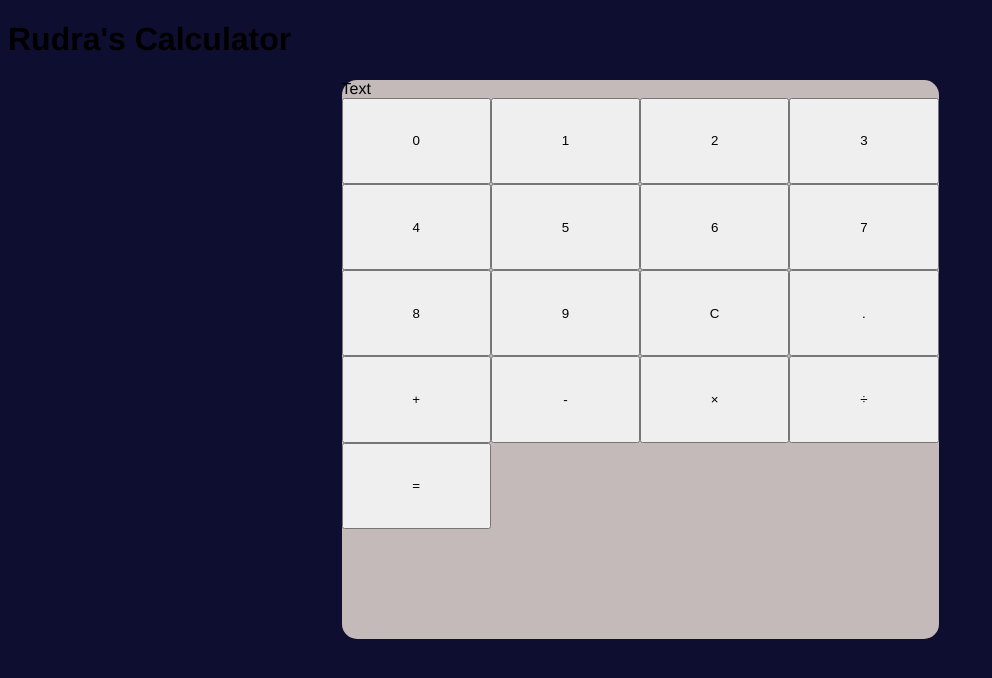
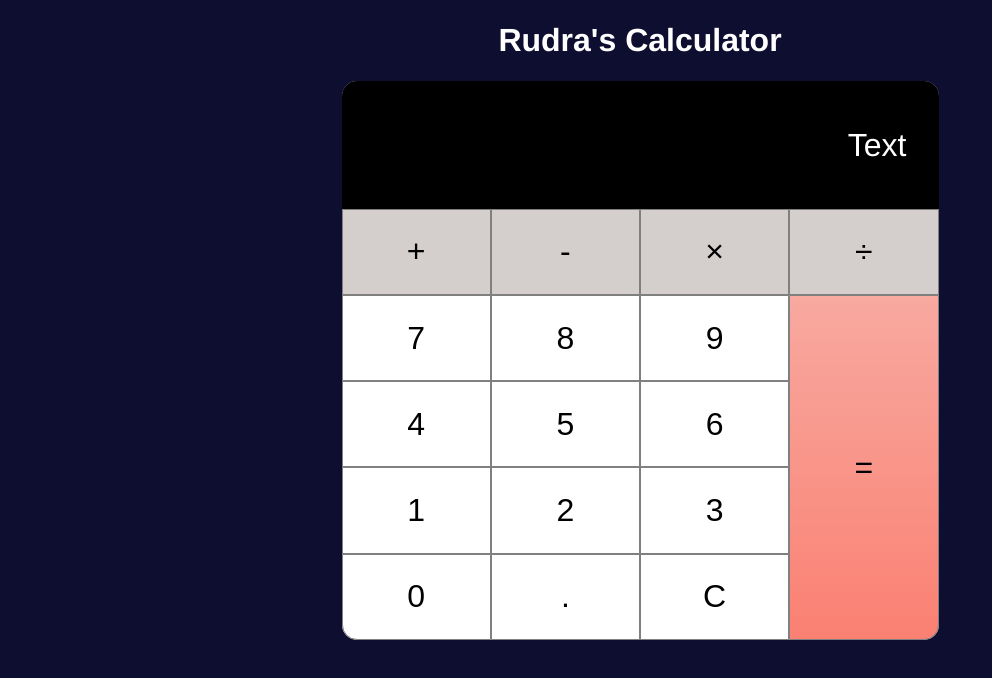
Before and after one commit to RudraKaradkhelkar/Calculator, a plain HTML site: page index.html in a window 1280 px wide. Shown: the whole page, without its empty margins (0-992 px from the left). Drawn offline with Linux system fonts and the light colour scheme.

Commit message:
Update styles.css

```diff
--- a/styles.css
+++ b/styles.css
@@ -1,9 +1,14 @@
 html{
   padding:0;
+  margin:0;
   font-family:Helvetica, Arial, sans-serif;
   background-color: #0e0e31;
 }
-
+#title{
+  color:white;
+  text-align:center;
+  margin-top:1.4rem;
+}
 .container{
   width:597px;
   height:559px;
@@ -12,18 +17,24 @@ html{
   border-radius:15px;
 }
 
-.calculator-window{
+#calculator-window{
   top:0;
   width:100%;
   height:128px;
   background-color:black;
   border-radius: 15px 15px 0 0;
 }
-.calculator-window > h1{
+
+#container-text{
+  display:block;
+  height:100%;
   color:white;
-  padding-left:500px;
-  padding-top:75px;
+  text-align:right;
+  font-size:2em;
+  line-height:4em;
+  margin-right:1em;
 }
+
 .button-container{
   width:100%;
   height:431px;
@@ -33,7 +44,7 @@ html{
   row-gap:0;
   column-gap:0;
 }
-.button{
+button{
   background-color:rgb(255, 255, 255);
   text-align:center;
   border: 1px solid gray;
@@ -41,98 +52,98 @@ html{
   transition: background-color, background 0.7s ease-in-out 0ms;
   /* line-height:2px; */
 }
-.button:hover{
+button:hover{
   background-color: #8f8e8d;
   cursor: pointer;
 }
 
-.button:nth-of-type(1) { /*0*/
+button:nth-of-type(1) { /*0*/
   border-radius:0 0 0 15px;
   grid-column:1 / 2;
   grid-row: 5/5;
 }
-.button:nth-of-type(11) { /*C*/
+button:nth-of-type(11) { /*C*/
   grid-column:3 / 4;
   grid-row: 5/5;
 }
-.button:nth-of-type(12) { /*.*/
+button:nth-of-type(12) { /*.*/
   grid-column:2 / 3;
   grid-row: 5/5;
 }
-.button:nth-of-type(2) { /*1*/
+button:nth-of-type(2) { /*1*/
   grid-column:1 / 2;
   grid-row: 4/4;
 }
-.button:nth-of-type(4) { /*3*/
+button:nth-of-type(4) { /*3*/
   grid-column:3 / 4;
   grid-row: 4/4;
 }
-.button:nth-of-type(3) { /*2*/
+button:nth-of-type(3) { /*2*/
   grid-column:2 / 3;
   grid-row: 4/4;
 }
-.button:nth-of-type(5) { /*4*/
+button:nth-of-type(5) { /*4*/
   grid-column:1 / 2;
   grid-row: 3/3;
 }
-.button:nth-of-type(7) { /*6*/
+button:nth-of-type(7) { /*6*/
   grid-column:3 / 4;
   grid-row: 3/3;
 }
-.button:nth-of-type(6) { /*5*/
+button:nth-of-type(6) { /*5*/
   grid-column:2 / 3;
   grid-row: 3/3;
 }
-.button:nth-of-type(8) { /*7*/
+button:nth-of-type(8) { /*7*/
   grid-column:1 / 2;
   grid-row: 2/2;
 }
-.button:nth-of-type(10) { /*9*/
+button:nth-of-type(10) { /*9*/
   grid-column:3 / 4;
   grid-row: 2/2;
 }
-.button:nth-of-type(9) { /*8*/
+button:nth-of-type(9) { /*8*/
   grid-column:2 / 3;
   grid-row: 2/2;
 }
-.button:nth-of-type(13) { /*+*/
+button:nth-of-type(13) { /*+*/
   grid-column:1 / 2;
   grid-row: 1/1;
   background-color: #d4cecd;
 }
-.button:nth-of-type(13):hover{
+button:nth-of-type(13):hover{
   background:#8f8e8d;
 }
-.button:nth-of-type(15) { /*X*/
+button:nth-of-type(15) { /*X*/
   grid-column:3 / 4;
   grid-row: 1/1;
   background-color: #d4cecd;
 }
-.button:nth-of-type(15):hover{
+button:nth-of-type(15):hover{
   background:#8f8e8d;
 }
-.button:nth-of-type(14) { /*-*/
+button:nth-of-type(14) { /*-*/
   grid-column:2 / 3;
   grid-row: 1/1;
   background-color: #d4cecd;
 }
-.button:nth-of-type(14):hover{
+button:nth-of-type(14):hover{
   background:#8f8e8d;
 }
-.button:nth-of-type(16) { /*/*/
+button:nth-of-type(16) { /*/*/
   grid-column:4 / 4;
   grid-row: 1/1;
   background-color: #d4cecd;
 }
-.button:nth-of-type(16):hover{
+button:nth-of-type(16):hover{
   background:#8f8e8d;
 }
-.button:last-of-type { /*=*/
+button:last-of-type { /*=*/
   grid-column:4 / 5;
   grid-row: 2/ span end;
   border-radius:0 0 15px 0;
   background: linear-gradient(0deg, salmon, rgb(248, 169, 160));
 }
-.button:last-of-type:hover{
+button:last-of-type:hover{
   background: linear-gradient(0deg, rgb(247, 80, 61), rgb(243, 134, 122));
 }
```
